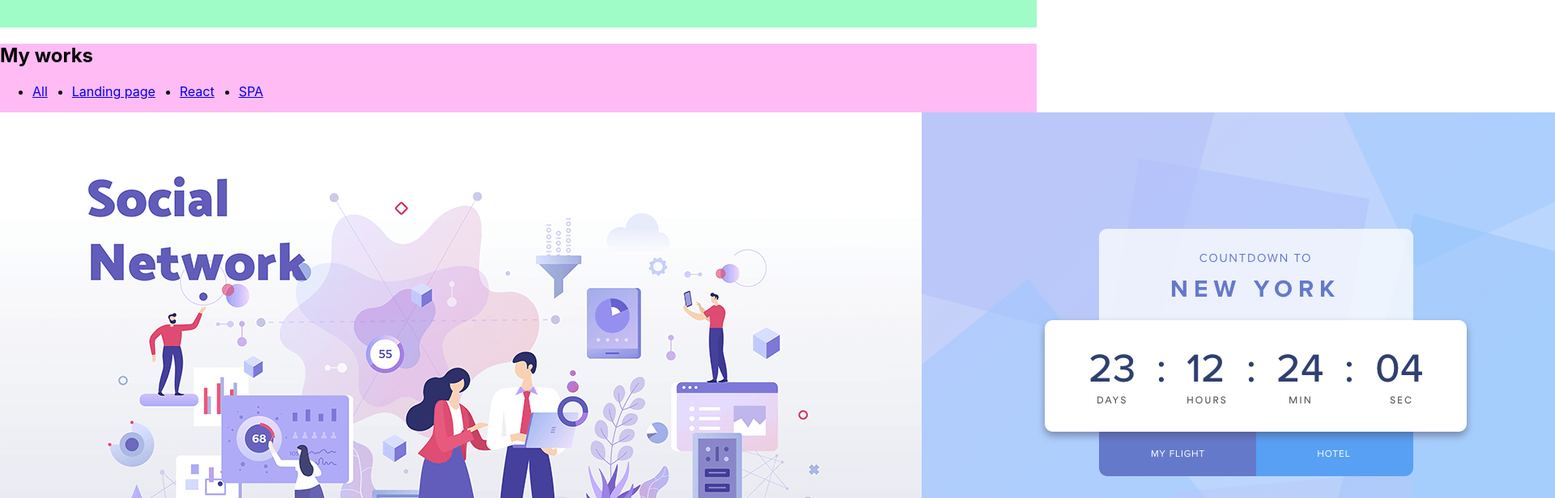
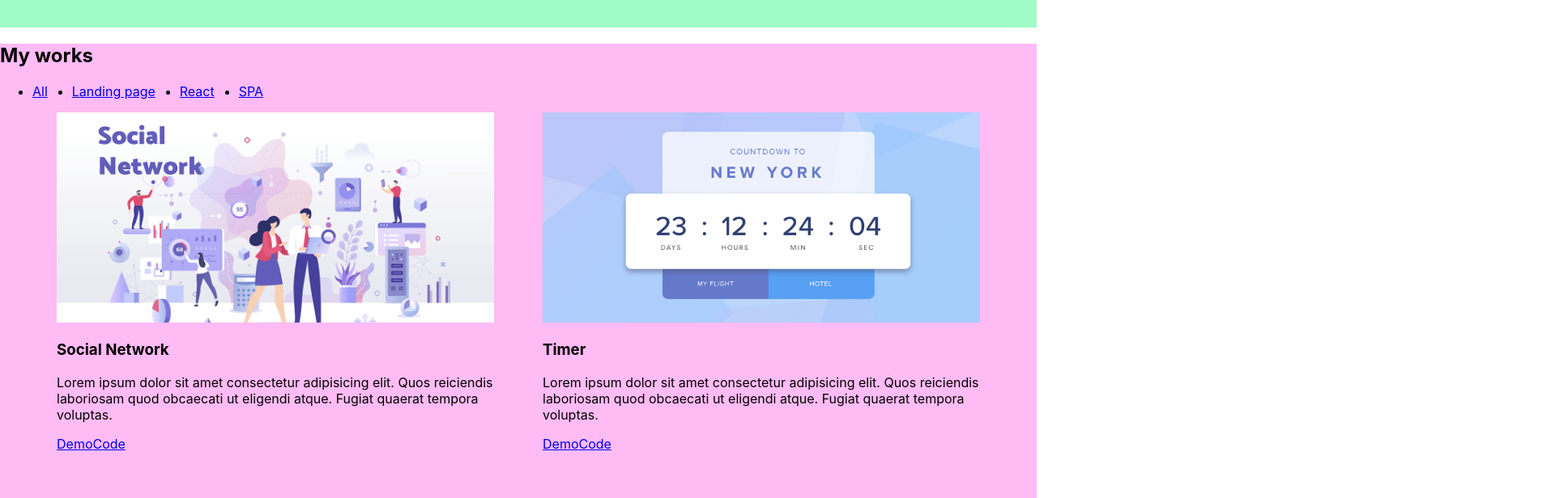
Before and after one commit to 4iklins/portfolio, a React app: page / in a window 1280 px wide. Shown: the part 1640-2256 px from the top of the page at 81% size, 1920 px wide, since content can reach past the window. Built offline with nearby package versions, Linux system fonts and the light colour scheme.

Commit message:
works section

```diff
--- a/src/layout/sections/works/Works.tsx
+++ b/src/layout/sections/works/Works.tsx
@@ -12,7 +12,9 @@ const Works = () => {
     <StyledWorks>
       <SectionTitle>My works</SectionTitle>
       <Menu menu={menu} />
-      <FlexContainer>
+      <FlexContainer
+        gap={'60px'}
+        content='center'>
         {worksData.map(work => {
           return <Work {...work} />;
         })}
--- a/src/layout/sections/works/work/Work.tsx
+++ b/src/layout/sections/works/work/Work.tsx
@@ -21,8 +21,16 @@ const Work = ({ imgSrc, title, description, linkDemo, linkCode }: WorkProps) =>
   );
 };
 
-const StyledWork = styled.div``;
-const Image = styled.img``;
+const StyledWork = styled.div`
+  min-height: 1vh;
+  max-width: 540px;
+  width: 100%;
+`;
+const Image = styled.img`
+  height: 260px;
+  width: 100%;
+  object-fit: cover;
+`;
 const Title = styled.h3``;
 const P = styled.p``;
 const Link = styled.a``;
```
